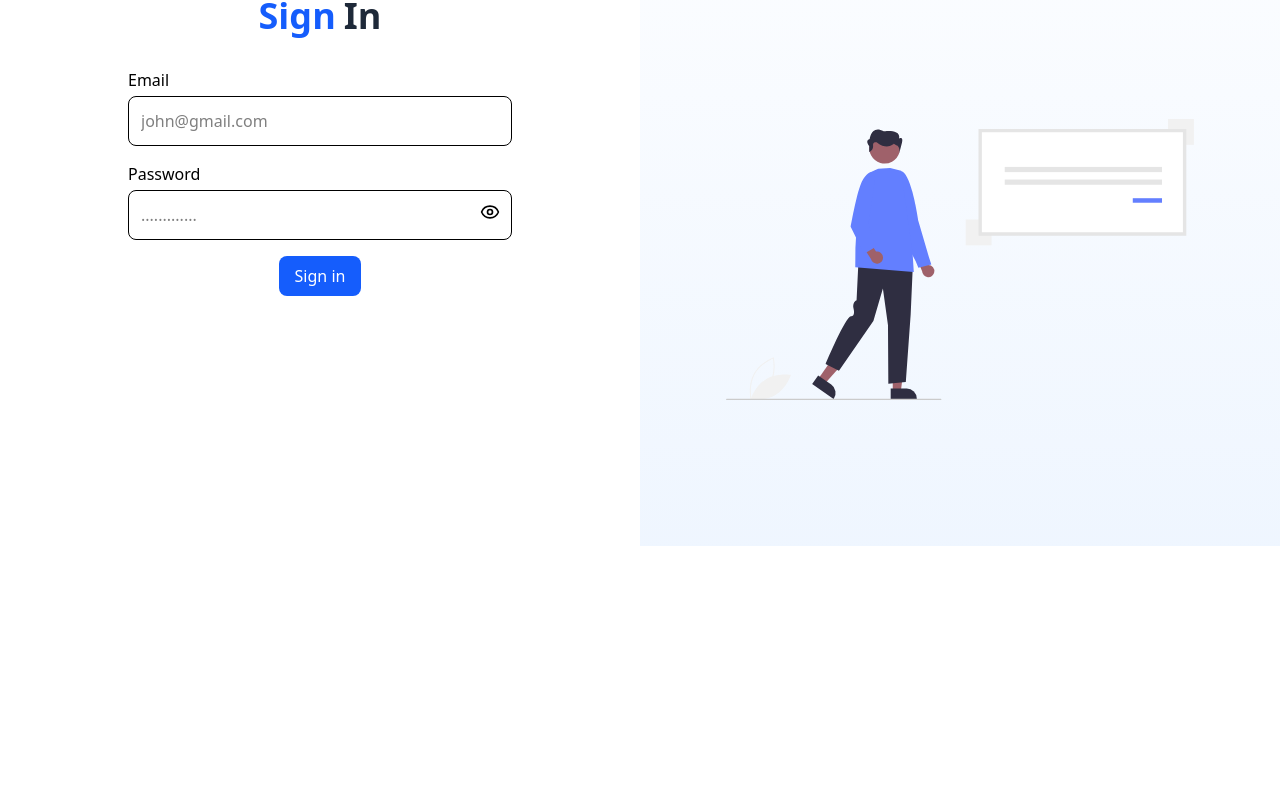
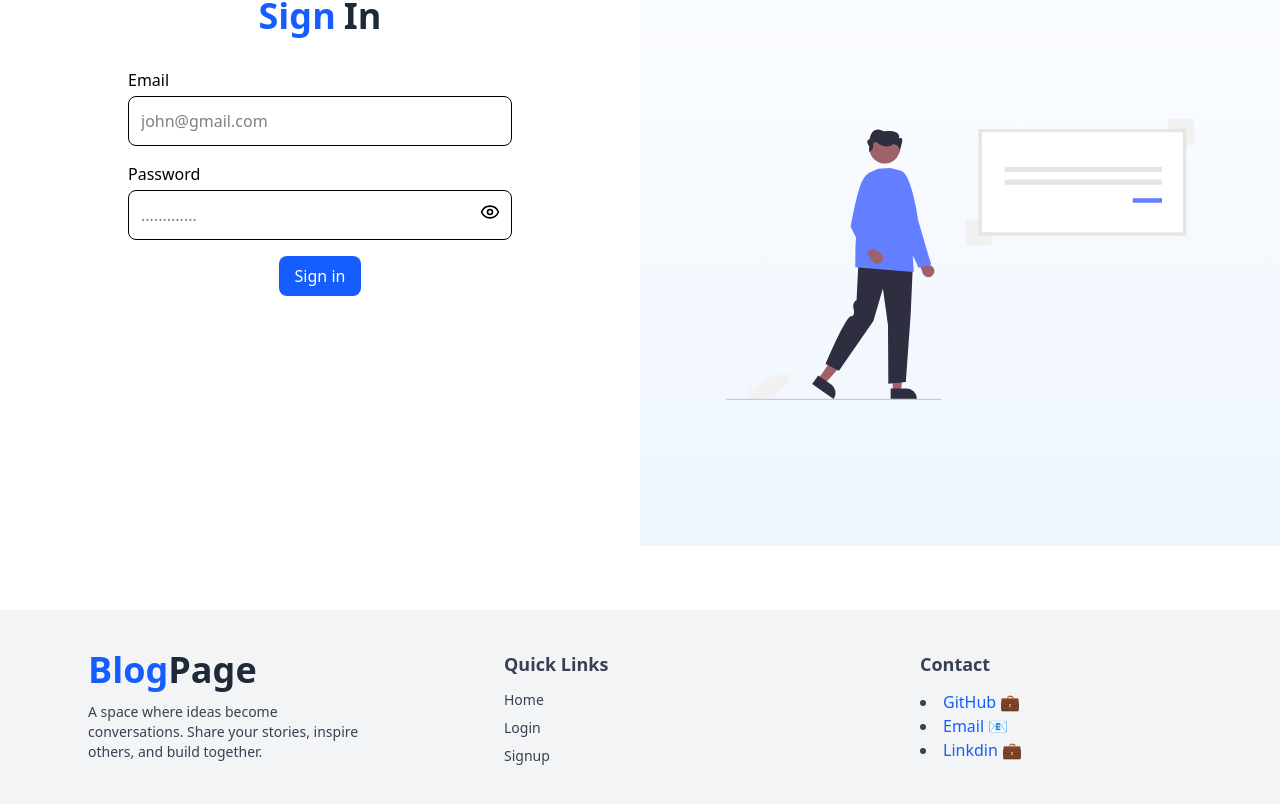
Before and after one commit to pradeepp19/BLOGPAGE, a React (Vite) app: page /login in a window 1280 px wide. Shown: the part 318-1122 px from the top of the page. Before the commit the page ends 864 px from the top, so only its background shows below. Built offline with nearby package versions, Linux system fonts and the light colour scheme; the HTML template or start-up script is replaced by a standard one.

Commit message:
Created skeleton for Backend

```diff
--- /dev/null
+++ b/blog-backend/index.js
@@ -0,0 +1,21 @@
+const express = require("express");
+const mongoose = require("mongoose");
+require('dotenv').config()
+
+const {authRoutes} = require("./routes/auth.js");
+const {blogRoutes} = require("./routes/blog.js");
+
+
+const app = express();
+app.use(express.json());
+
+app.use("/api/v1/auth", authRoutes);
+app.use("/api/v1/blog", blogRoutes);
+
+async function main() {
+    await mongoose.connect(process.env.MONGO_URL)
+    app.listen(3000);
+    console.log("Listening on port 3000");
+}
+
+main()
--- a/src/App.jsx
+++ b/src/App.jsx
@@ -1,4 +1,5 @@
 import Navbar from "./components/Navbar"
+import Footer from "./components/footer"
 import Landinpage from "./components/Landingpage";
 import { Route, Routes } from "react-router-dom";
 import Signup from "./pages/Signup";
@@ -6,13 +7,15 @@ import Login from "./pages/Login";
 
 function App() {
   return (
-    <div>
+    <div className="flex flex-col min-h-screen bg-white dark:bg-gray-900">
       <Navbar />
       <Routes>
          <Route path ="/" element={<Landinpage />} />
         <Route path ="/signup" element={<Signup />} />
         <Route path="/login" element = {<Login />} />
       </Routes>
+
+      <Footer />
     </div>
   );
 }
--- a/src/components/Landingpage.jsx
+++ b/src/components/Landingpage.jsx
@@ -38,7 +38,6 @@ function Landinpage () {
 
         </div>
 
-
     </div>
     );
 }
--- a/src/components/footer.jsx
+++ b/src/components/footer.jsx
@@ -0,0 +1,39 @@
+function footer() {
+    return(
+        <footer className="bg-gray-100 dark:bg-gray-900 text-gray-700 dark:text-gray-300 mt-16">
+            <div className="max-w-6xl mx-auto px-6 py-10  grid grid-cols-1 sm:grid-cols-2 lg:grid-cols-3 gap-36">
+                <div>
+                    <h2 className="text-4xl font-bold text-blue-600 dark:text-blue-400 text-center w-full md:w-auto md:text-left">
+                     Blog<span className="text-gray-800 dark:text-gray-200">Page</span>
+                    </h2>
+                    <p className="mt-3 text-sm"> A space where ideas become conversations. Share your stories, inspire others, and build together.</p>
+                </div>
+
+                <div >
+                    <h3 className="font-semibold text-lg mb-3">Quick Links</h3>
+                    <ul className="space-y-2 text-sm">
+                        <li> <a href="/" className="hover:text-blue-600">Home</a></li>
+                        <li> <a href="/login" className="hover:text-blue-600">Login</a></li>
+                        <li> <a href="/signup" className="hover:text-blue-600">Signup</a></li>
+                    </ul>
+                </div>
+
+                <div>
+                    <h3 className="font-semibold text-lg mb-3">Contact</h3>
+                    <li> <a href="https://github.com/pradeepp19" className="text-blue-600 hover:underline">GitHub 💼</a></li>
+                    <li> <a href="mailto:pradeepgude5@gmail.com" className="text-blue-600 hover:underline">Email 📧</a></li>
+                    <li> <a href="https://www.linkedin.com/in/pradeep-gude-b693a4248/" className="text-blue-600 hover:underline">Linkdin 💼</a></li>
+                </div>
+
+            </div>
+
+
+
+
+
+        </footer>
+
+    )
+}
+
+export default footer;
```
Also changed, not shown: package.json (+17 -1 lines), blog-backend/db.js (added), blog-backend/middleware/authmiddleware.js (added), blog-backend/models/Blog.js (added), blog-backend/models/User.js (added), blog-backend/routes/auth.js (added), blog-backend/routes/blog.js (added), 1 other file (tests, documents, lock files or other folders).
